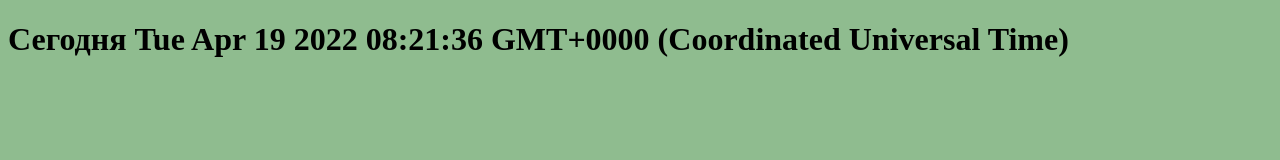
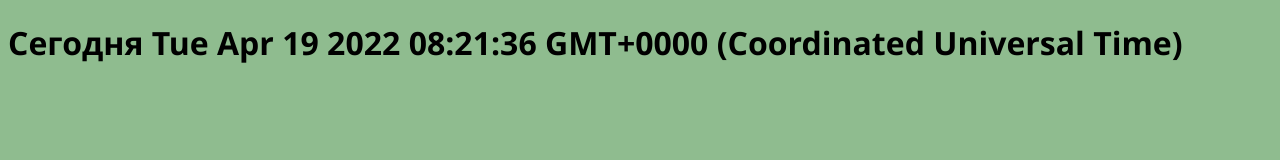
Before and after one commit to Alex-Ustas/Static-Website, a plain HTML site: page index.html in a window 1280 px wide. Drawn offline with Linux system fonts and the light colour scheme.

Commit message:
ver.1.01.002

```diff
--- a/css/style.css
+++ b/css/style.css
@@ -1,3 +1,4 @@
 body {
     background-color:darkseagreen;
+    font-family:'Segoe UI';
 }
--- a/index.html
+++ b/index.html
@@ -2,11 +2,13 @@
 <html>
 <head>
     <meta charset="utf-8" />
-    <title>Hi</title>
+    <title>Test</title>
     <link href="css/style.css" rel="stylesheet" />
 </head>
 <body>
     <h1>Hello World!</h1>
+    <h2>Hello World!</h2>
+
     <script src="js/site.js"></script>
 </body>
 </html>
--- a/js/site.js
+++ b/js/site.js
@@ -1,3 +1,6 @@
 let d = new Date();
 /*alert('*** My Site ***');*/
 document.body.innerHTML = "<h1 style='color:black'>Сегодня " + d + "</h1>";
+document.body.innerHTML = "<h1 font='Times New Roman'>Сегодня " + d + "</h1>";
+document.body.innerHTML = "<h1 font='Arial'>Сегодня " + d + "</h1>";
+document.body.innerHTML = "<h1 font='Comic Sans MS'>Сегодня " + d + "</h1>";
```
